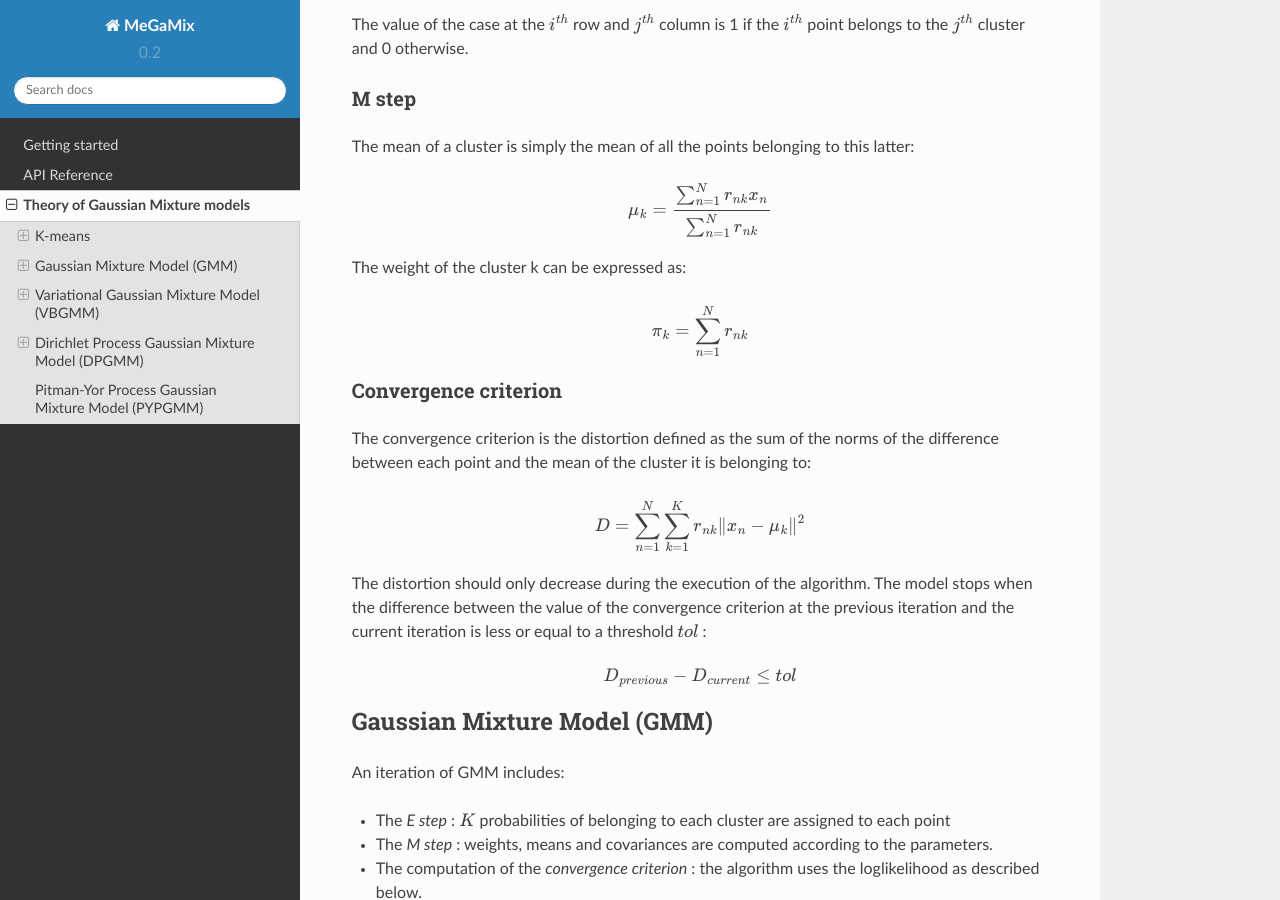
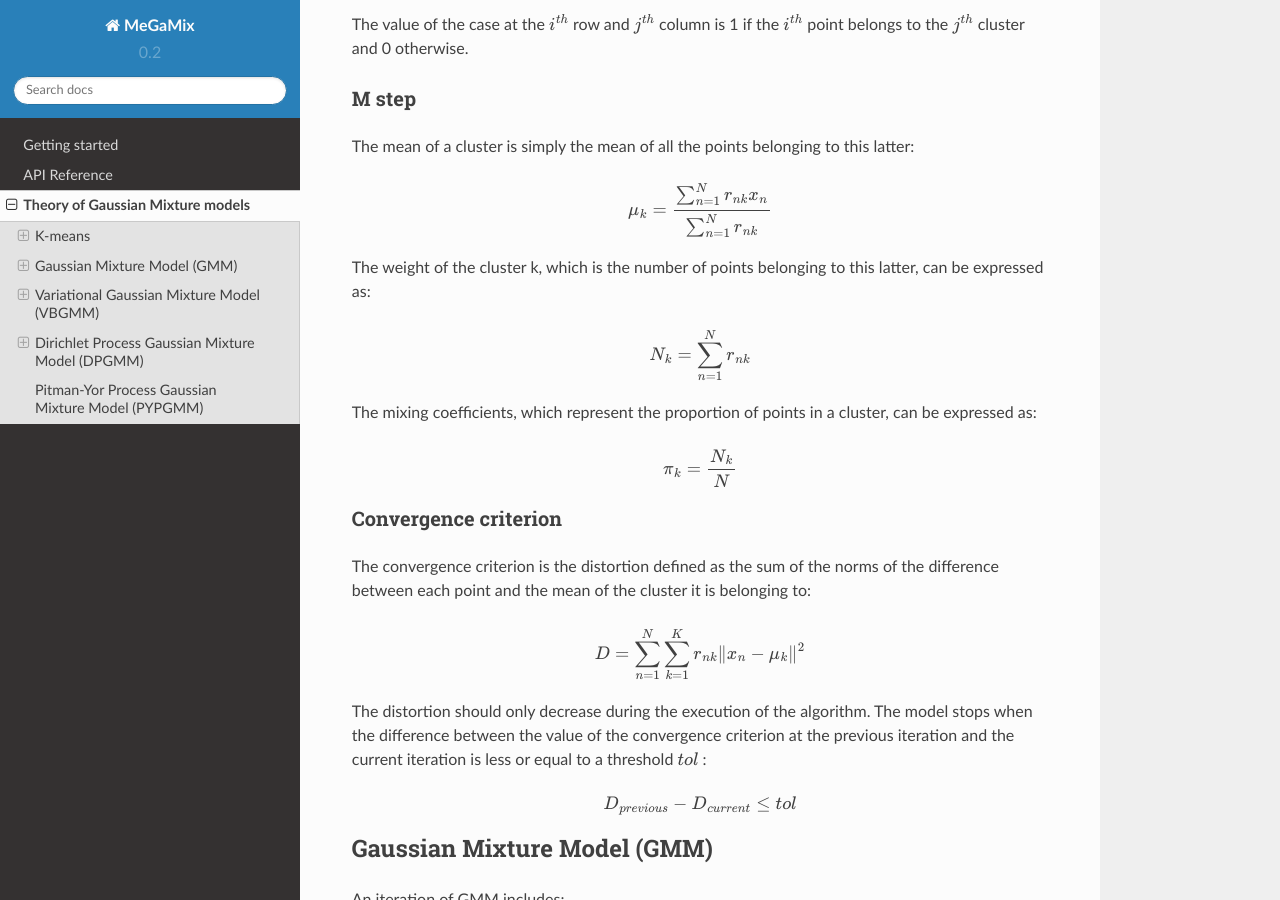
Before and after one commit to 14thibea/megamix, a Sphinx documentation site: the page built from doc/technical_doc.rst, in a window 1280 px wide and 900 px high, scrolled down 976 px. Built offline with Sphinx 7.4.7 and the Read the Docs theme 2.0.0, drawn with Linux system fonts in a browser that asks for light colours; formulas are drawn with MathJax 3.

Commit message:
Changed the definition of the weight

```diff
--- a/doc/technical_doc.rst
+++ b/doc/technical_doc.rst
@@ -54,11 +54,17 @@ The mean of a cluster is simply the mean of all the points belonging to this lat
 
   \mu_{k} = \frac{\sum^N_{n=1}r_{nk}x_n}{\sum^N_{n=1}r_{nk}}
 
-The weight of the cluster k can be expressed as:
+The weight of the cluster k, which is the number of points belonging to this latter, can be expressed as:
 
 .. math::
 
-  \pi_{k} = \sum^N_{n=1}r_{nk}
+  N_{k} = \sum^N_{n=1}r_{nk}
+
+The mixing coefficients, which represent the proportion of points in a cluster, can be expressed as:
+
+.. math::
+
+	\pi_k = \frac{N_k}{N}
 
 Convergence criterion
 *********************
```
